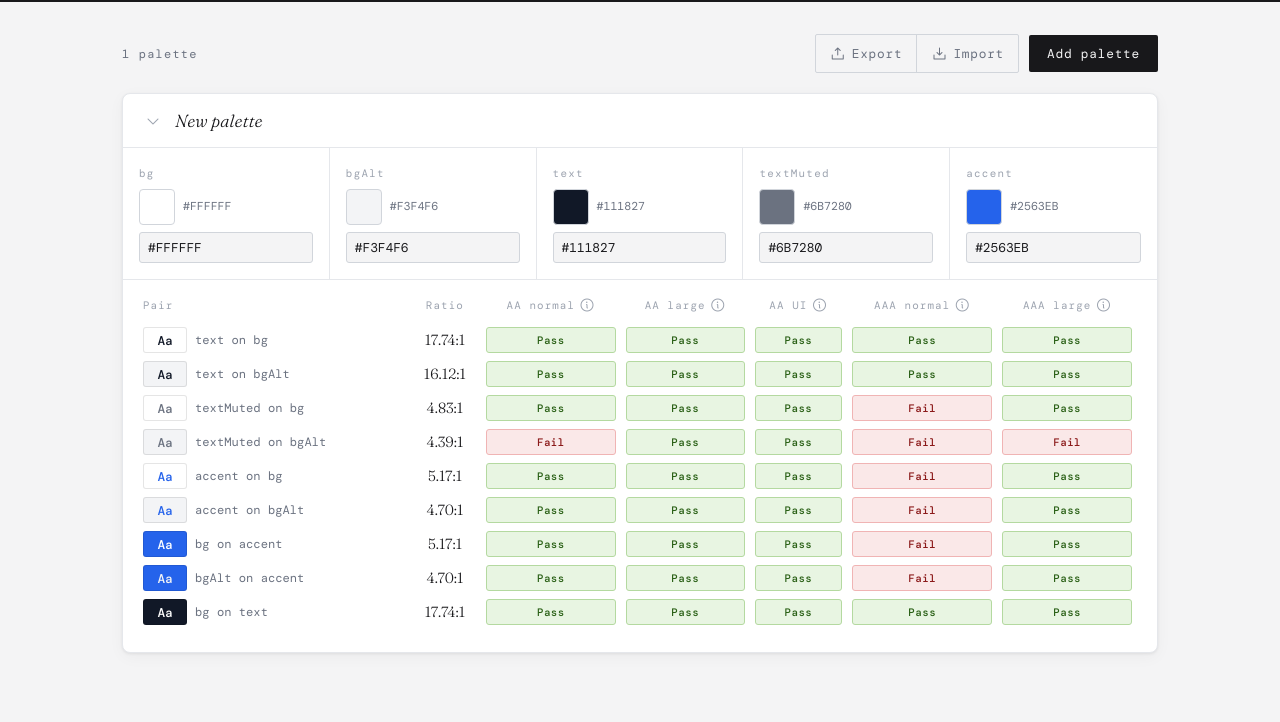
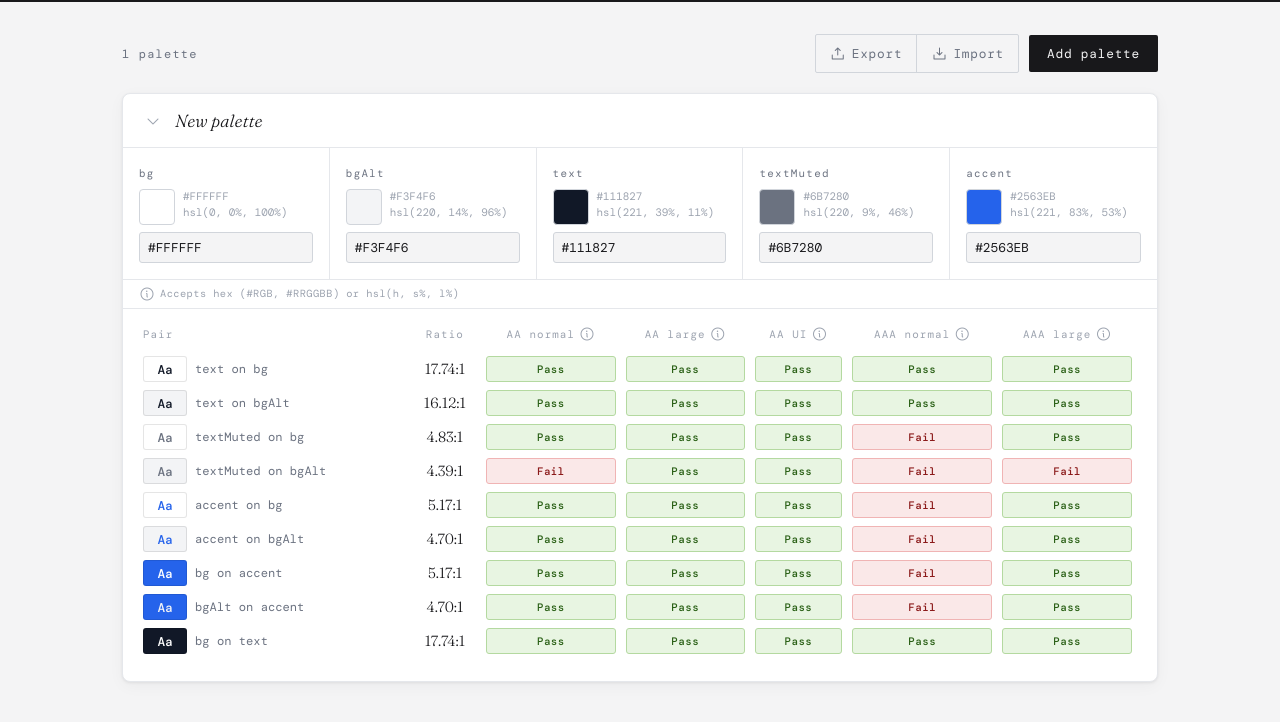
Before and after one commit to patel-priyank/WCAG-Contrast-Checker, a plain HTML site: page index.html in a window 1280 px wide. Shown: the part 80-802 px from the top of the page. Drawn offline with nearby package versions, Linux system fonts and the light colour scheme; a web font is replaced by a local one.

Commit message:
add hsl display, color value hints, and format help

```diff
--- a/script.js
+++ b/script.js
@@ -174,6 +174,31 @@ const parseColor = str => {
   return null;
 };
 
+const toHsl = col => {
+  const max = Math.max(col.r, col.g, col.b);
+  const min = Math.min(col.r, col.g, col.b);
+  const l = (max + min) / 2;
+
+  let h = 0;
+  let s = 0;
+
+  if (max !== min) {
+    const d = max - min;
+
+    s = l > 0.5 ? d / (2 - max - min) : d / (max + min);
+
+    if (max === col.r) {
+      h = ((col.g - col.b) / d + (col.g < col.b ? 6 : 0)) / 6;
+    } else if (max === col.g) {
+      h = ((col.b - col.r) / d + 2) / 6;
+    } else {
+      h = ((col.r - col.g) / d + 4) / 6;
+    }
+  }
+
+  return `hsl(${Math.round(h * 360)}, ${Math.round(s * 100)}%, ${Math.round(l * 100)}%)`;
+};
+
 const lin = c => {
   return c <= 0.04045 ? c / 12.92 : Math.pow((c + 0.055) / 1.055, 2.4);
 };
@@ -235,7 +260,10 @@ const colorSlotHtml = (p, s) => {
         <div class="swatch-btn" style="background:${hex}">
           <input type="color" value="${hex}" oninput="onPick(${p.id},'${s.key}',this.value)">
         </div>
-        <span class="swatch-hex" id="sh-${p.id}-${s.key}">${hex}</span>
+        <span class="swatch-values">
+          <span class="swatch-hex" id="sh-hex-${p.id}-${s.key}">${hex}</span>
+          <span class="swatch-hsl" id="sh-hsl-${p.id}-${s.key}">${col ? toHsl(col) : ''}</span>
+        </span>
       </div>
       <input
         class="hex-input ${invalid}"
@@ -266,6 +294,7 @@ const paletteHtml = p => {
         <button class="remove-palette-btn" onclick="removePalette(${p.id})">Remove</button>
       </div>
       <div class="color-inputs-row">${SLOTS.map(s => colorSlotHtml(p, s)).join('')}</div>
+      <div class="format-hint"><i class="ph ph-info"></i>Accepts hex (#RGB, #RRGGBB) or hsl(h, s%, l%)</div>
       <div class="results-area">
         <table class="results-table">
           <thead>
@@ -410,11 +439,17 @@ const refreshPalette = id => {
       if (pick && col) pick.value = col.hex;
     }
 
-    const sh = document.getElementById(`sh-${id}-${s.key}`);
+    const shHex = document.getElementById(`sh-hex-${id}-${s.key}`);
 
-    if (sh) {
-      sh.textContent = hex;
-      sh.style.color = col ? 'var(--text-muted)' : 'var(--fail-text)';
+    if (shHex) {
+      shHex.textContent = hex;
+      shHex.style.color = col ? 'var(--text-muted)' : 'var(--fail-text)';
+    }
+
+    const shHsl = document.getElementById(`sh-hsl-${id}-${s.key}`);
+
+    if (shHsl) {
+      shHsl.textContent = col ? toHsl(col) : '';
     }
 
     const inp = document.getElementById(`ci-${id}-${s.key}`);
--- a/style.css
+++ b/style.css
@@ -198,6 +198,7 @@ header h1 {
 }
 
 .palette-card.collapsed .color-inputs-row,
+.palette-card.collapsed .format-hint,
 .palette-card.collapsed .results-area {
   display: none;
 }
@@ -262,13 +263,12 @@ header h1 {
 .slot-label {
   font-size: 0.68rem;
   letter-spacing: 0.12em;
-  color: var(--text-faint);
+  color: var(--text-muted);
   margin-bottom: 9px;
 }
 
 .swatch-row {
   display: flex;
-  align-items: center;
   gap: 8px;
   margin-bottom: 7px;
 }
@@ -298,9 +298,32 @@ header h1 {
   cursor: pointer;
 }
 
-.swatch-hex {
-  font-size: 0.72rem;
-  color: var(--text-muted);
+.swatch-values {
+  display: flex;
+  flex-direction: column;
+  gap: 2px;
+}
+
+.swatch-hex,
+.swatch-hsl {
+  font-size: 0.68rem;
+  color: var(--text-faint);
+}
+
+.format-hint {
+  display: flex;
+  align-items: center;
+  gap: 5px;
+  padding: 6px 1rem;
+  font-size: 0.65rem;
+  letter-spacing: 0.04em;
+  color: var(--text-faint);
+  border-bottom: 1px solid var(--border-light);
+}
+
+.format-hint .ph {
+  font-size: 1rem;
+  flex-shrink: 0;
 }
 
 .hex-input {
```
